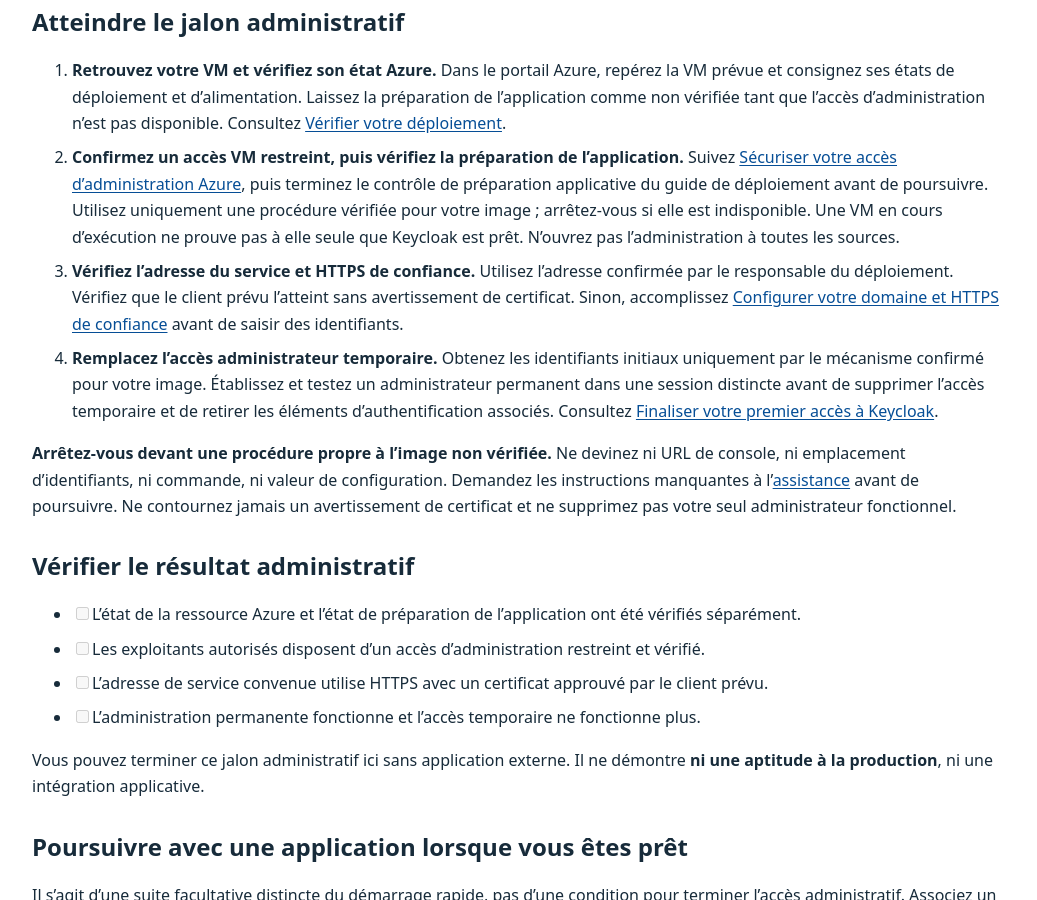
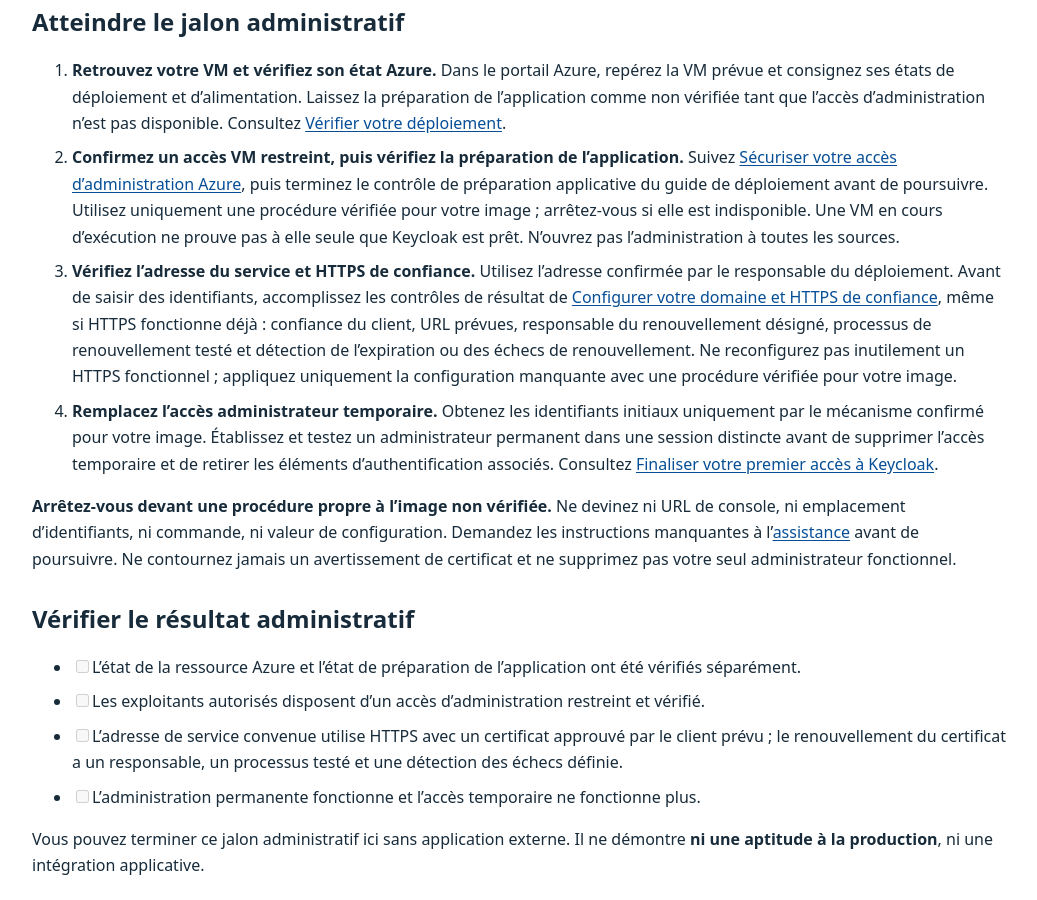
Before and after one commit to Cotechnoe/keycloak-azure-marketplace-docs, a Jekyll site: the page built from QUICKSTART-fr.md, in a window 1280 px wide and 900 px high, scrolled down 647 px. Shown: the whole window, without its empty margins (120-1157 px from the left). Built offline with Jekyll 4.4.1, drawn with Linux system fonts in a browser that asks for light colours.

Commit message:
docs: require renewal checks for existing HTTPS
Clarify EN/FR quick starts and document limits for merging the pre-release documentation draft.

Co-authored-by: Copilot <223556219+Copilot@users.noreply.github.com>

```diff
--- a/QUICKSTART-fr.md
+++ b/QUICKSTART-fr.md
@@ -18,7 +18,7 @@ Munissez-vous de votre abonnement Azure et de votre groupe de ressources, des au
 
 1. **Retrouvez votre VM et vérifiez son état Azure.** Dans le portail Azure, repérez la VM prévue et consignez ses états de déploiement et d’alimentation. Laissez la préparation de l’application comme non vérifiée tant que l’accès d’administration n’est pas disponible. Consultez [Vérifier votre déploiement](docs/01-verify-deployment-fr.md).
 2. **Confirmez un accès VM restreint, puis vérifiez la préparation de l’application.** Suivez [Sécuriser votre accès d’administration Azure](docs/02-secure-azure-access-fr.md), puis terminez le contrôle de préparation applicative du guide de déploiement avant de poursuivre. Utilisez uniquement une procédure vérifiée pour votre image ; arrêtez-vous si elle est indisponible. Une VM en cours d’exécution ne prouve pas à elle seule que Keycloak est prêt. N’ouvrez pas l’administration à toutes les sources.
-3. **Vérifiez l’adresse du service et HTTPS de confiance.** Utilisez l’adresse confirmée par le responsable du déploiement. Vérifiez que le client prévu l’atteint sans avertissement de certificat. Sinon, accomplissez [Configurer votre domaine et HTTPS de confiance](docs/04-configure-domain-and-tls-fr.md) avant de saisir des identifiants.
+3. **Vérifiez l’adresse du service et HTTPS de confiance.** Utilisez l’adresse confirmée par le responsable du déploiement. Avant de saisir des identifiants, accomplissez les contrôles de résultat de [Configurer votre domaine et HTTPS de confiance](docs/04-configure-domain-and-tls-fr.md), même si HTTPS fonctionne déjà : confiance du client, URL prévues, responsable du renouvellement désigné, processus de renouvellement testé et détection de l’expiration ou des échecs de renouvellement. Ne reconfigurez pas inutilement un HTTPS fonctionnel ; appliquez uniquement la configuration manquante avec une procédure vérifiée pour votre image.
 4. **Remplacez l’accès administrateur temporaire.** Obtenez les identifiants initiaux uniquement par le mécanisme confirmé pour votre image. Établissez et testez un administrateur permanent dans une session distincte avant de supprimer l’accès temporaire et de retirer les éléments d’authentification associés. Consultez [Finaliser votre premier accès à Keycloak](docs/03-complete-initial-access-fr.md).
 
 **Arrêtez-vous devant une procédure propre à l’image non vérifiée.** Ne devinez ni URL de console, ni emplacement d’identifiants, ni commande, ni valeur de configuration. Demandez les instructions manquantes à l’[assistance](SUPPORT-fr.md) avant de poursuivre. Ne contournez jamais un avertissement de certificat et ne supprimez pas votre seul administrateur fonctionnel.
@@ -27,7 +27,7 @@ Munissez-vous de votre abonnement Azure et de votre groupe de ressources, des au
 
 - [ ] L’état de la ressource Azure et l’état de préparation de l’application ont été vérifiés séparément.
 - [ ] Les exploitants autorisés disposent d’un accès d’administration restreint et vérifié.
-- [ ] L’adresse de service convenue utilise HTTPS avec un certificat approuvé par le client prévu.
+- [ ] L’adresse de service convenue utilise HTTPS avec un certificat approuvé par le client prévu ; le renouvellement du certificat a un responsable, un processus testé et une détection des échecs définie.
 - [ ] L’administration permanente fonctionne et l’accès temporaire ne fonctionne plus.
 
 Vous pouvez terminer ce jalon administratif ici sans application externe. Il ne démontre **ni une aptitude à la production**, ni une intégration applicative.
```
Also changed, not shown: QUICKSTART.md (+2 -2 lines), _work/ISSUE-3-STEP-2-INFORMATION-ARCHITECTURE.md (+23 -0 lines).
